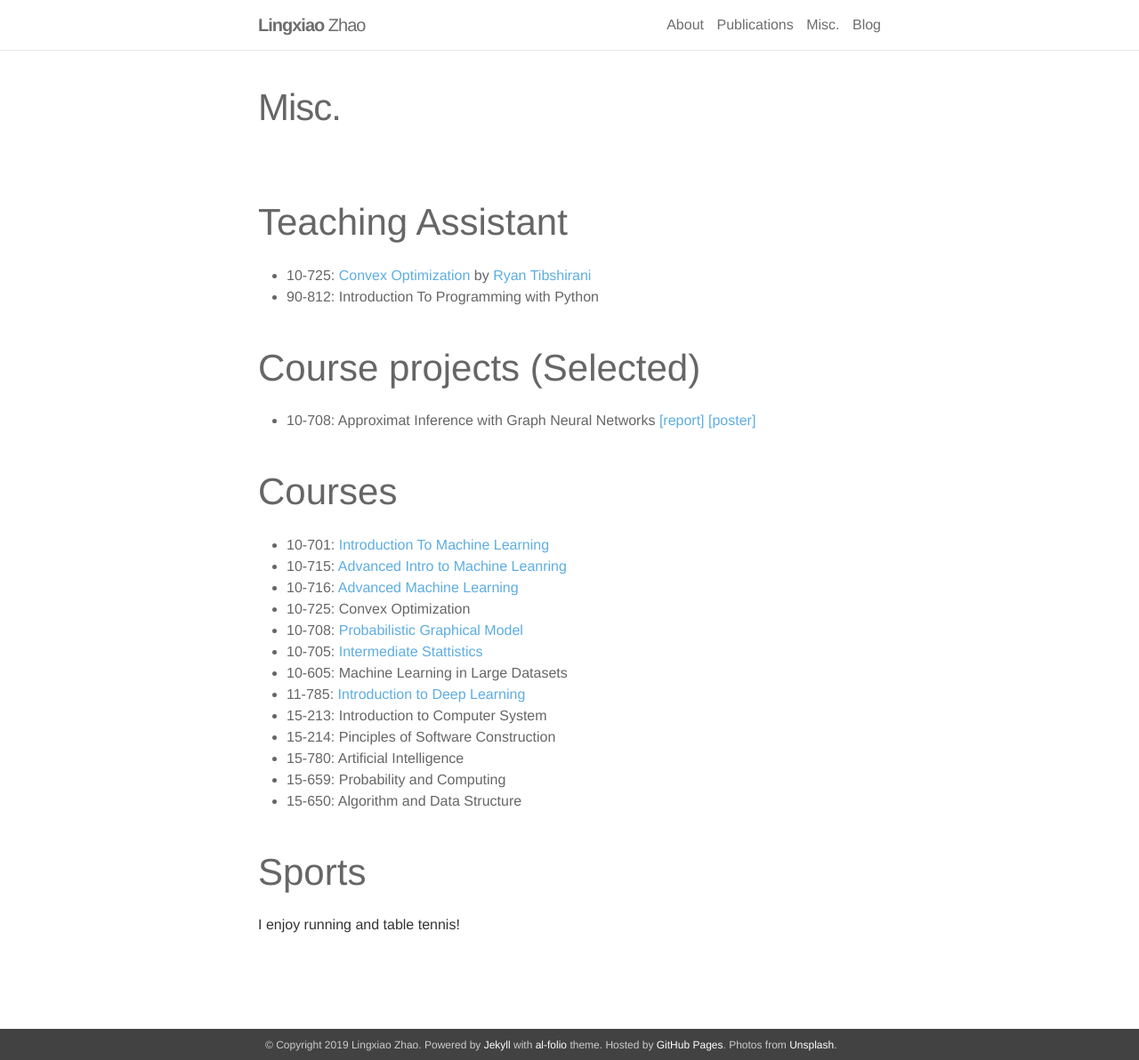
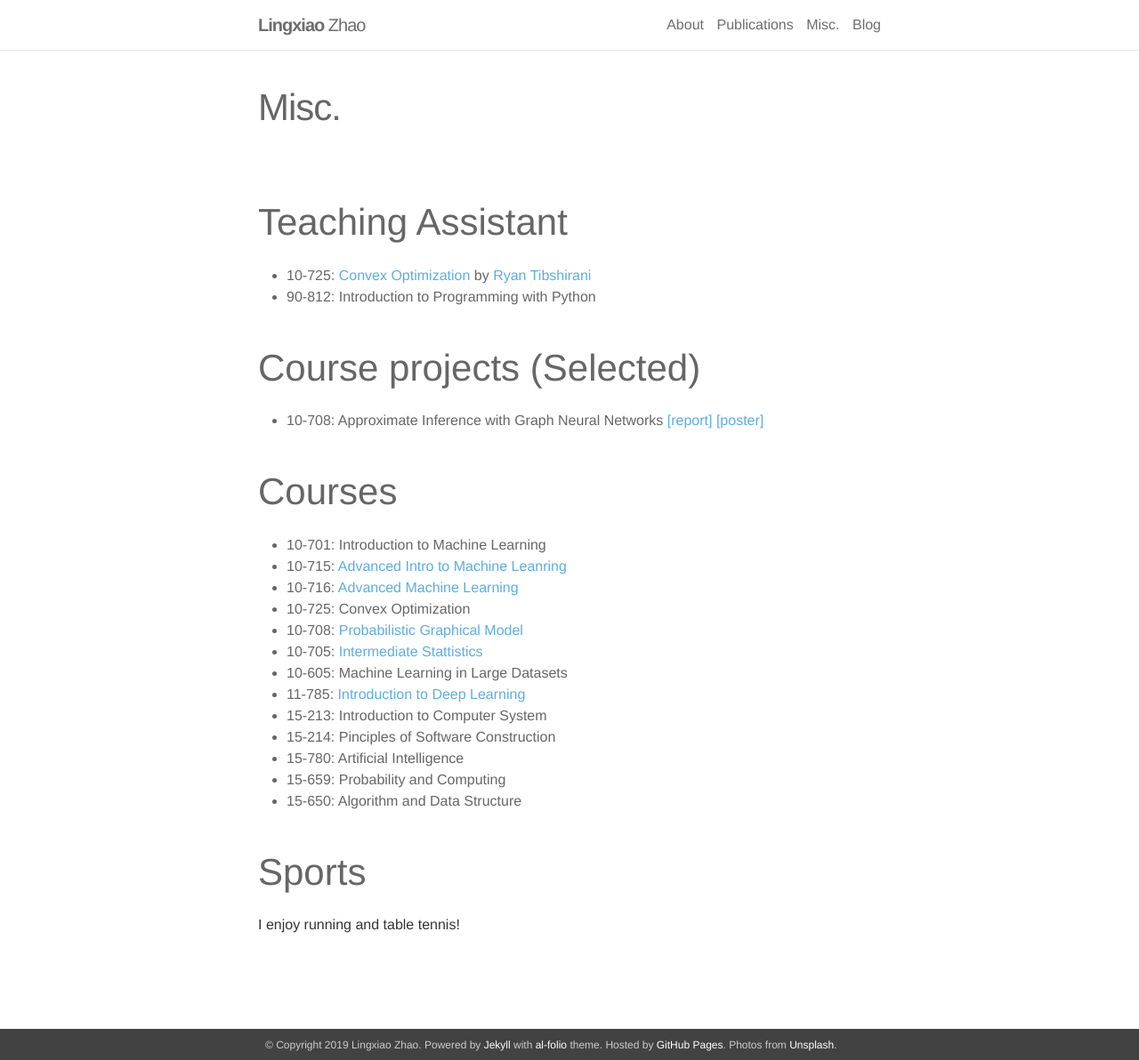
Before and after one commit to LingxiaoShawn/LingxiaoShawn.github.io, a Jekyll site: the page built from _pages/teaching.md, in a window 1280 px wide and 1192 px high. Shown: the whole window at 89% size. Built offline with Jekyll 4.4.1, drawn with Linux system fonts in a browser that asks for light colours; nearby versions of some CDN libraries.

Commit message:
fix typos

```diff
--- a/_pages/teaching.md
+++ b/_pages/teaching.md
@@ -7,14 +7,14 @@ description:
 
 ## Teaching Assistant
 * 10-725: [Convex Optimization](https://www.stat.cmu.edu/~ryantibs/convexopt/) by [Ryan Tibshirani](http://www.stat.cmu.edu/~ryantibs/)
-* 90-812: Introduction To Programming with Python
+* 90-812: Introduction to Programming with Python
 
 ## Course projects (Selected)
-* 10-708: Approximat Inference with Graph Neural Networks
+* 10-708: Approximate Inference with Graph Neural Networks
 [[report]](../assets/pdf/10708_Report.pdf) [[poster]](../assets/pdf/10708_Poster.pdf)
 
 ## Courses
-* 10-701: [Introduction To Machine Learning]()
+* 10-701: Introduction to Machine Learning
 * 10-715: [Advanced Intro to Machine Leanring](http://www.cs.cmu.edu/~nihars/teaching/10715-Fa19/index.html)
 * 10-716: [Advanced Machine Learning](http://www.cs.cmu.edu/~pradeepr/716/)
 * 10-725: Convex Optimization
```
Also changed, not shown: _pages/about.md (+2 -2 lines).
